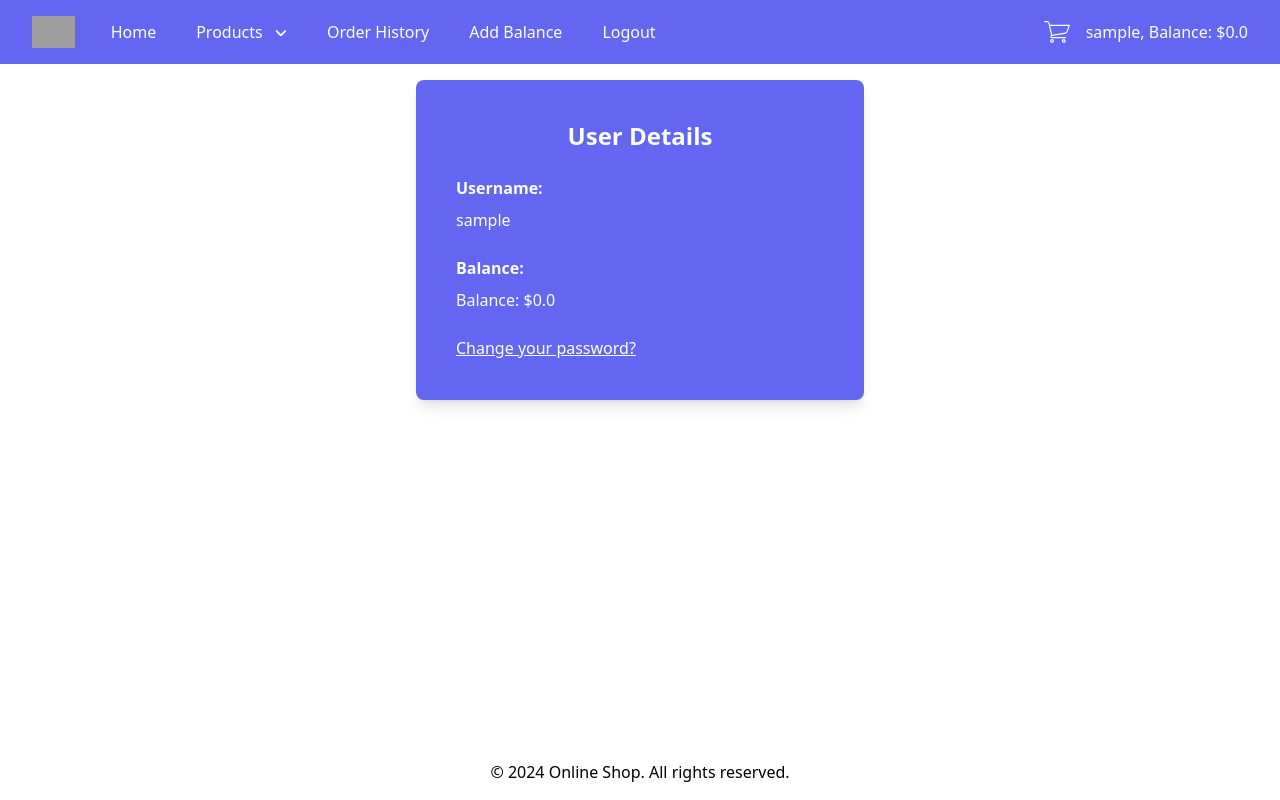
After one commit to TurkiK/Django-E-commerce-Platform, a Django app: page /user_info/ in a window 1280 px wide. The commit adds this page. Run offline with Django 5.2, Linux system fonts and the light colour scheme; the visitor is signed in with stand-in values (Sample User, id 1); data comes from the database, SQL or seed files in the repository; data that the repository does not hold is empty; some libraries are stand-ins or nearby versions; grey boxes are pictures that could not be loaded.

Commit message:
Added Khulood's changes
+ Added Change_password.html
+ Added User_info.html

```diff
--- a/OnlineShopping/myshop/shop/templates/base.html
+++ b/OnlineShopping/myshop/shop/templates/base.html
@@ -1,13 +1,10 @@
-{% load static %}
 {% load shop_tags %}
 <!DOCTYPE html>
 <html>
 <head>
     <link rel="icon" type="image/png" href="https://www.svgrepo.com/show/90104/groceries.svg">
     <meta charset="UTF-8">
-    <meta name="viewport" content="width=device-width, initial-scale=1.0">
     <title>{% block title %}Online Shop{% endblock %}</title>
-    <link href="{% static 'dist/styles.css' %}" rel="stylesheet">
     <script src="https://cdn.tailwindcss.com"></script>
     <script src="https://kit.fontawesome.com/22a95aa40d.js" crossorigin="anonymous"></script>
     <!--
@@ -18,6 +15,7 @@
     -->
 </head>
 <body class="flex flex-col justify-between min-h-screen">
+    {% if user.is_authenticated and current_page != 'login' %}
     <!-- Navbar -->
     <header class="h-15">
         <nav class="bg-indigo-500">
@@ -83,13 +81,12 @@
                 <!-- Current: "bg-gray-900 text-white", Default: "text-white hover:bg-gray-700 hover:text-white" -->
                 <a href="{% url 'home' %}" class="block rounded-md px-3 py-2 text-base font-medium text-white hover:bg-indigo-300 hover:text-white transition duration-300 ease-in-out">Home</a>
                 <a href="{% url 'order_history' %}" class="block rounded-md px-3 py-2 text-base font-medium text-white hover:bg-indigo-300 hover:text-white transition duration-300 ease-in-out">Order History</a>
-                {% if user.is_authenticated and current_page != 'login' %}
                 <a href="{% url 'logout' %}" class="block rounded-md px-3 py-2 text-base font-medium text-white hover:bg-indigo-300 hover:text-white transition duration-300 ease-in-out">Logout</a>
-                {% endif %}
               </div>
             </div>
           </nav>
     </header>
+    {% endif %}
     <div class="mb-auto flex-grow p-4 container mx-auto">
         {% block content %}
         {% endblock %}
--- /dev/null
+++ b/OnlineShopping/myshop/shop/templates/user_info.html
@@ -0,0 +1,32 @@
+{% extends 'base.html' %}
+
+{% block title %}User Details{% endblock %}
+
+{% block content %}
+    <div class="container">
+        <div class="mx-auto relative bg-indigo-500 p-10 rounded-lg shadow-lg w-full max-w-md">
+            <h2 class="text-white text-2xl font-bold mb-6 text-center">User Details</h2>
+            <div class="text-white">
+                <label class="block text-white font-bold mb-2" >Username:</label>
+                <p>{{ user.username }}</p>
+            </div>
+            <br>
+            <div>
+                <label class="block text-white font-bold mb-2" >Balance:</label>
+                <div class="text-white">
+                    {% if user.is_authenticated %}
+                    <p>Balance: ${{ user_balance }}</p>
+                    {% endif %}
+                </div>
+                <div class="text-center">
+
+            </div>
+            </div>
+            <br>
+            <p class="text-white underline"><a href="{% url 'change_password' %}" >Change your password?</a></p>
+        </div>
+    </div>
+<div class="container">
+
+</div>
+{% endblock %}
```
Also changed, not shown: OnlineShopping/myshop/shop/templates/change_password.html (added, +27 -0 lines).
